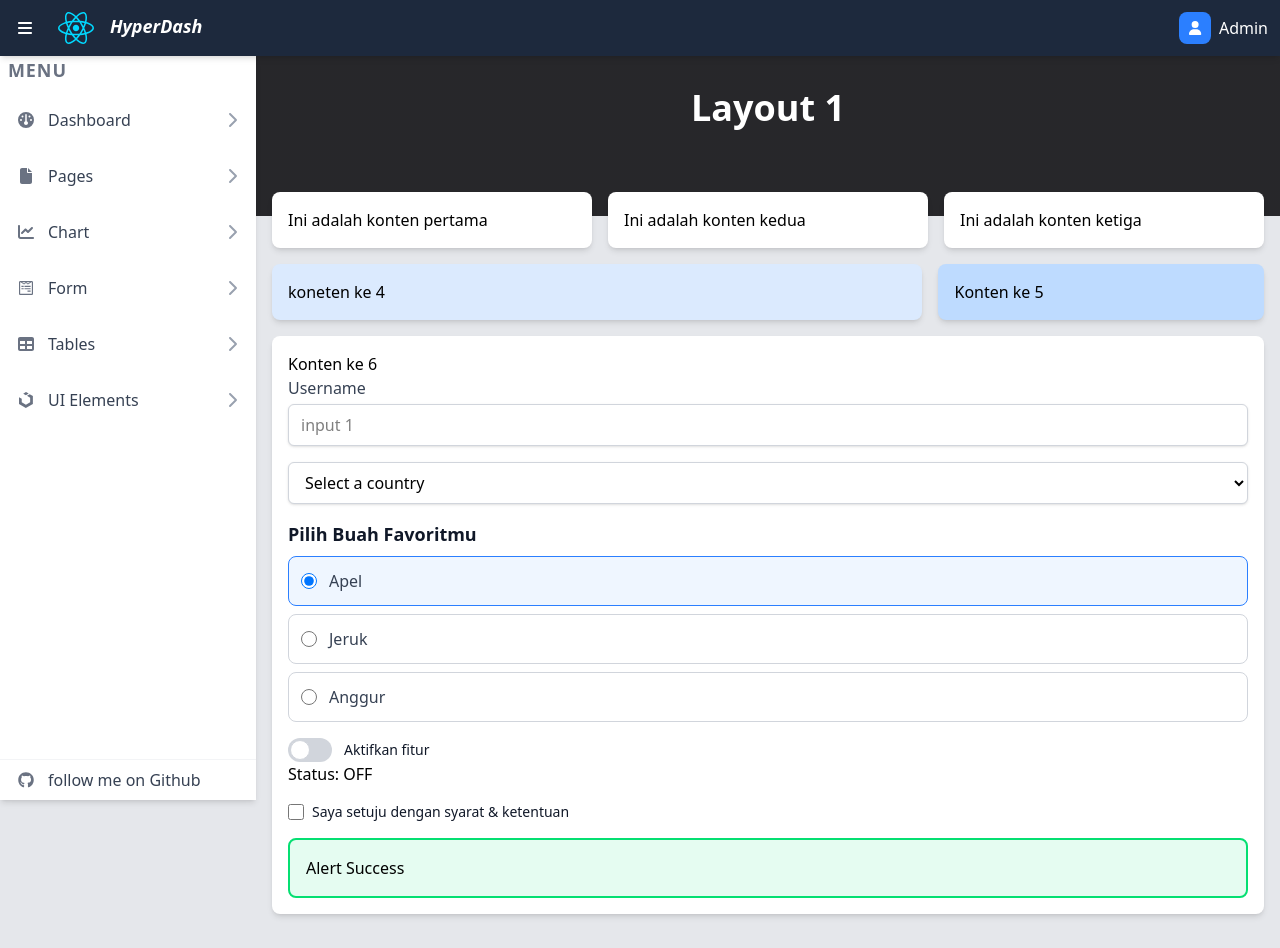
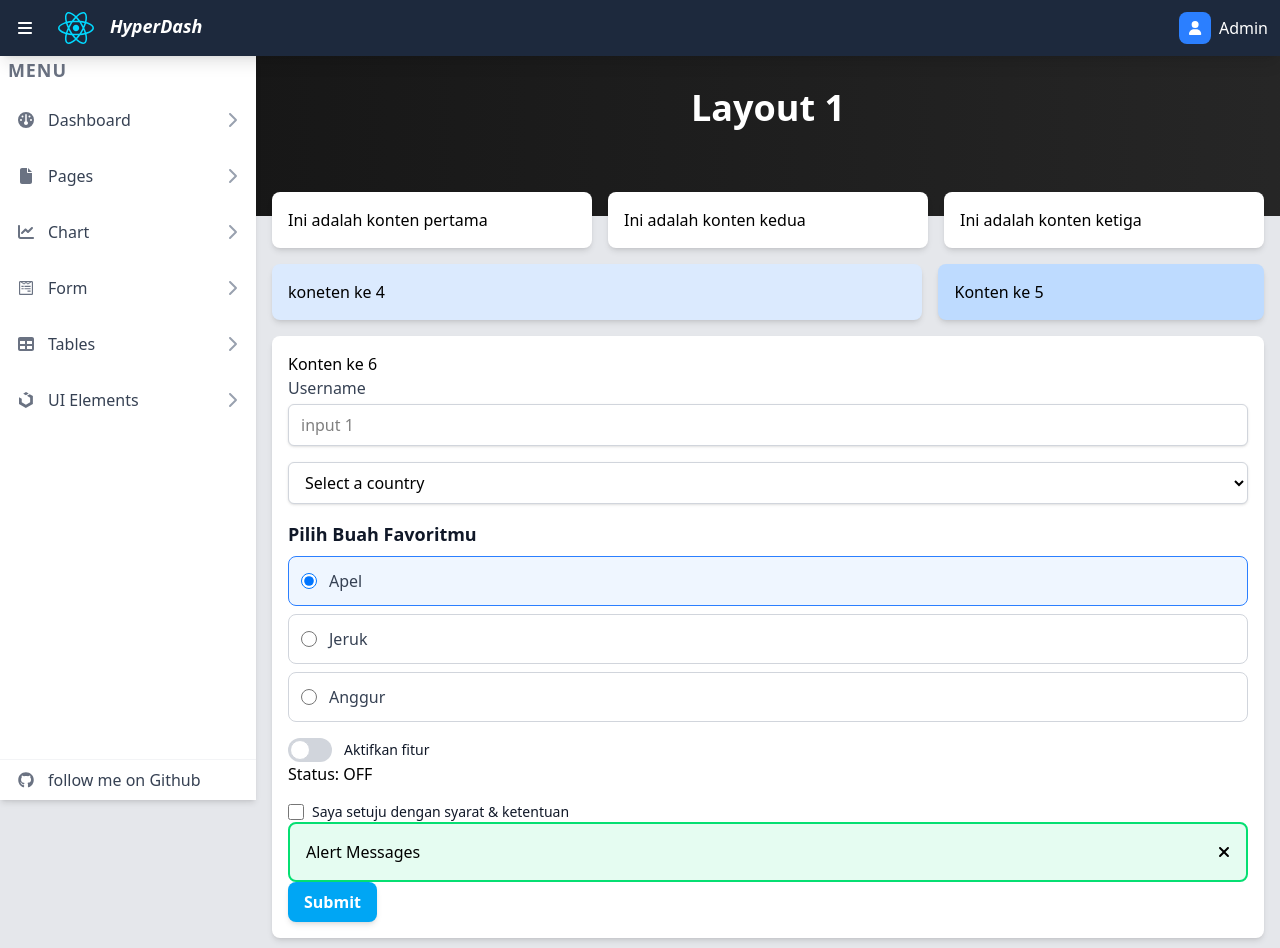
Before and after one commit to Rafhi-dev/HyperDash, a React (Vite) app: page /ujicoba in a window 1280 px wide. Shown: the top 948 px of the page. Built offline with nearby package versions, Linux system fonts and the light colour scheme.

Commit message:
feat: update Navbar and Alert components; add Btn component; adjust Ujicoba layout and Vite server port

```diff
--- a/src/components/layout/Navbar.jsx
+++ b/src/components/layout/Navbar.jsx
@@ -1,6 +1,12 @@
-import { useState, useRef, useEffect } from 'react';
-import { FontAwesomeIcon } from '@fortawesome/react-fontawesome';
-import { faBars, faUser, faUserCircle, faCog, faSignOutAlt } from '@fortawesome/free-solid-svg-icons';
+import { useState, useRef, useEffect } from "react";
+import { FontAwesomeIcon } from "@fortawesome/react-fontawesome";
+import {
+  faBars,
+  faUser,
+  faUserCircle,
+  faCog,
+  faSignOutAlt,
+} from "@fortawesome/free-solid-svg-icons";
 
 function Navbar({ isSidebarCollapsed, setIsSidebarCollapsed }) {
   const [dropdownOpen, setDropdownOpen] = useState(false);
@@ -20,12 +26,12 @@ function Navbar({ isSidebarCollapsed, setIsSidebarCollapsed }) {
         setDropdownOpen(false);
       }
     }
-    document.addEventListener('mousedown', handleClickOutside);
-    return () => document.removeEventListener('mousedown', handleClickOutside);
+    document.addEventListener("mousedown", handleClickOutside);
+    return () => document.removeEventListener("mousedown", handleClickOutside);
   }, []);
 
   return (
-    <nav className="bg-slate-800 shadow-md text-white px-2 fixed w-full top-0 z-20 h-14 flex items-center">
+    <nav className="bg-slate-800 shadow-lg text-white px-2 fixed w-full top-0 z-20 h-14 flex items-center">
       <div className="flex justify-between items-center w-full">
         <div className="flex items-center space-x-4">
           <button
@@ -37,8 +43,14 @@ function Navbar({ isSidebarCollapsed, setIsSidebarCollapsed }) {
           >
             <FontAwesomeIcon icon={faBars} className="w-6 h-6" />
           </button>
-          <img src='./src/assets/react.svg' alt="Company Logo" className="h-8 w-auto" />
-          <p className='text-lg italic decoration-white font-bold h-8 w-auto'>HyperDash</p>
+          <img
+            src="./src/assets/react.svg"
+            alt="Company Logo"
+            className="h-8 w-auto"
+          />
+          <p className="text-lg italic decoration-white font-bold h-8 w-auto">
+            HyperDash
+          </p>
         </div>
 
         <div className="relative" ref={dropdownRef}>
@@ -57,16 +69,29 @@ function Navbar({ isSidebarCollapsed, setIsSidebarCollapsed }) {
           {dropdownOpen && (
             <div className="absolute right-0 mt-2 w-48 bg-white rounded-md shadow-lg z-30 border border-gray-100">
               <div className="px-4 py-3 border-b border-gray-100">
-                <p className="text-sm font-medium text-gray-900">Signed in as</p>
-                <p className="text-sm text-gray-500 truncate">admin@example.com</p>
+                <p className="text-sm font-medium text-gray-900">
+                  Signed in as
+                </p>
+                <p className="text-sm text-gray-500 truncate">
+                  admin@example.com
+                </p>
               </div>
-              <a href="#" className="block px-4 py-2 text-sm text-gray-700 hover:bg-blue-50 hover:text-blue-600">
+              <a
+                href="#"
+                className="block px-4 py-2 text-sm text-gray-700 hover:bg-blue-50 hover:text-blue-600"
+              >
                 <FontAwesomeIcon icon={faUserCircle} className="mr-2" /> Account
               </a>
-              <a href="#" className="block px-4 py-2 text-sm text-gray-700 hover:bg-blue-50 hover:text-blue-600">
+              <a
+                href="#"
+                className="block px-4 py-2 text-sm text-gray-700 hover:bg-blue-50 hover:text-blue-600"
+              >
                 <FontAwesomeIcon icon={faCog} className="mr-2" /> Settings
               </a>
-              <a href="#" className="block px-4 py-2 text-sm text-gray-700 hover:bg-blue-50 hover:text-blue-600 border-t border-gray-100">
+              <a
+                href="#"
+                className="block px-4 py-2 text-sm text-gray-700 hover:bg-blue-50 hover:text-blue-600 border-t border-gray-100"
+              >
                 <FontAwesomeIcon icon={faSignOutAlt} className="mr-2" /> Logout
               </a>
             </div>
--- a/src/components/ui/alerts/Alert.jsx
+++ b/src/components/ui/alerts/Alert.jsx
@@ -1,11 +1,38 @@
-const Alert = ({ msg, value, className = "" }) => {
+import { faXmark } from "@fortawesome/free-solid-svg-icons";
+import { FontAwesomeIcon } from "@fortawesome/react-fontawesome";
+import { useState } from "react";
+
+const Alert = ({
+  msg,
+  success = false,
+  warning = false,
+  danger = false,
+  className = "",
+}) => {
+  const [isClosed, setIsClosed] = useState(false);
+
+  const closeAlert = () => {
+    setIsClosed(!isClosed);
+  };
+
   return (
     <div
       className={`${
-        msg === "succes" ? "bg-green-400/10 border-green-400" : ""
-      } rounded-lg border-2  p-4 ${className}`}
+        success
+          ? "bg-green-400/10 border-green-400"
+          : warning
+          ? "bg-orange-400/10 border-orange-400"
+          : danger
+          ? "bg-red-400/10 border-red-400"
+          : "bg-blue-400/10 border-blue-400"
+      } rounded-lg border-2 ${
+        isClosed ? "hidden" : ""
+      }  p-4 flex flex-row ${className}`}
     >
-      <p>{value}</p>
+      <p className="flex-1">{msg}</p>
+      <button className="ml-2 text-right cursor-pointer" onClick={closeAlert}>
+        <FontAwesomeIcon icon={faXmark} />
+      </button>
     </div>
   );
 };
--- /dev/null
+++ b/src/components/ui/button/ButtonX.jsx
@@ -0,0 +1,54 @@
+const Btn = ({
+  type = "submit",
+  onSubmit,
+  onClick,
+  value = "Submit",
+  children,
+  color,
+  outline = false,
+}) => {
+  return (
+    <button
+      type={`${type}`}
+      onSubmit={onSubmit}
+      onClick={onClick}
+      className={`px-4 py-2 font-semibold rounded-lg shadow-md
+        ${
+          outline
+            ? `${
+                color === "primary"
+                  ? "bg-tranparent text-blue-600 border border-blue-500 hover:bg-blue-500 hover:text-white"
+                  : color === "secondary"
+                  ? "bg-tranparent text-gray-600 border border-gray-500 hover:bg-gray-500 hover:text-white"
+                  : color === "success"
+                  ? "bg-tranparent text-emerald-600 border border-emerald-500 hover:bg-emerald-500 hover:text-white"
+                  : color === "warning"
+                  ? "bg-tranparent text-yellow-600 border border-yellow-500 hover:bg-yellow-500 hover:text-white"
+                  : color === "danger"
+                  ? "bg-tranparent text-red-600 border border-red-500 hover:bg-red-500 hover:text-white"
+                  : "bg-tranparent text-blue-600 border border-blue-500 hover:bg-blue-500 hover:text-white"
+              }`
+            : `
+            ${
+              color === "primary"
+                ? "bg-blue-500 hover:bg-blue-600 text-white "
+                : color === "secondary"
+                ? "bg-gray-500 hover:bg-gray-600 text-white "
+                : color === "success"
+                ? "bg-emerald-500 hover:bg-emerald-600 text-white "
+                : color === "warning"
+                ? "bg-yellow-500 hover:bg-yellow-600 text-white "
+                : color === "danger"
+                ? "bg-red-500 hover:bg-red-600 text-white "
+                : "bg-sky-500 hover:bg-sky-600 text-white "
+            }`
+        }
+
+          transition-transform transform hover:scale-105`}
+    >
+      {children ? children : value}
+    </button>
+  );
+};
+
+export default Btn;
--- a/src/content/Ujicoba.jsx
+++ b/src/content/Ujicoba.jsx
@@ -5,6 +5,7 @@ import CheckBox from "../components/form/CheckBox";
 import Radio from "../components/form/Radio";
 import Switch from "../components/ui/switch/Switch";
 import Alert from "../components/ui/alerts/Alert";
+import Btn from "../components/ui/button/ButtonX";
 
 const Ujicoba = () => {
   //seting select
@@ -44,20 +45,20 @@ const Ujicoba = () => {
 
   return (
     <div className="h-full">
-      <div className="bg-gradient-to-r from-zinc-800 to-zinc-800 pt-8 h-40">
+      <div className="bg-gradient-to-r from-neutral-900 to-neutral-800 pt-8 h-40">
         <p className="text-white text-4xl antialiased font-semibold text-center">
           Layout 1
         </p>
       </div>
       {/* area 1 */}
       <div className="flex flex-col sm:flex-row gap-4 -mt-6 m-4 z-10">
-        <div className="w-full sm:w-1/3 bg-white p-4 rounded-lg shadow-md">
+        <div className="w-full sm:flex-1 bg-white p-4 rounded-lg shadow-md">
           <p>Ini adalah konten pertama</p>
         </div>
-        <div className="w-full sm:w-1/3 bg-white p-4 rounded-lg shadow-md">
+        <div className="w-full sm:flex-1 bg-white p-4 rounded-lg shadow-md">
           <p>Ini adalah konten kedua</p>
         </div>
-        <div className="w-full sm:w-1/3 bg-white p-4 rounded-lg shadow-md">
+        <div className="w-full sm:flex-1 bg-white p-4 rounded-lg shadow-md">
           <p>Ini adalah konten ketiga</p>
         </div>
       </div>
@@ -115,7 +116,9 @@ const Ujicoba = () => {
             className="mt-4"
           />
 
-          <Alert msg={"succes"} value={"Alert Success"} className="mt-4" />
+          <Alert success msg={"Alert Messages"} />
+
+          <Btn />
         </div>
       </div>
 
--- a/vite.config.js
+++ b/vite.config.js
@@ -6,7 +6,7 @@ import tailwindcss from "@tailwindcss/vite";
 export default defineConfig({
   plugins: [react(), tailwindcss()],
   server: {
-    port: 1945,
+    port: 5173,
     //host: '0.0.0.0',
     open: false,
   },
```
